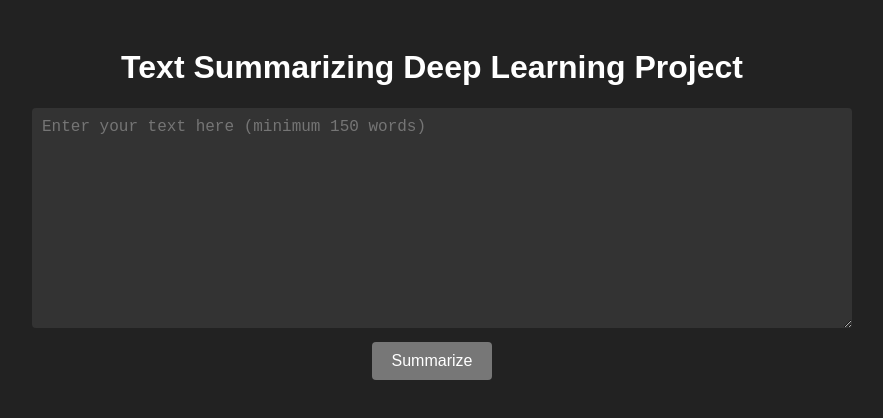
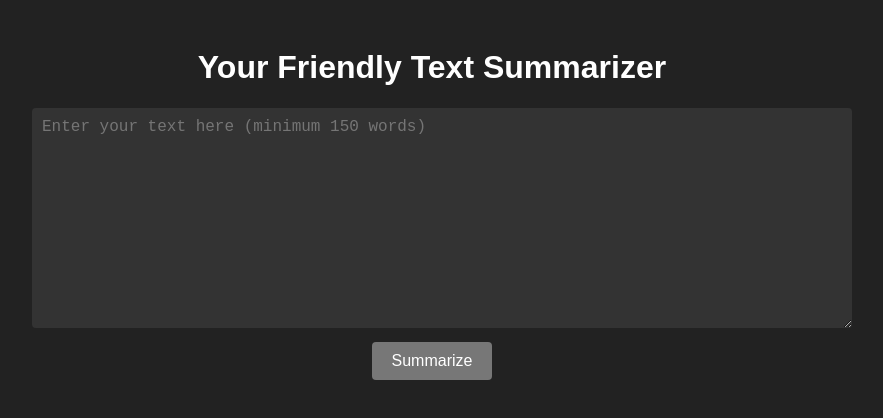
Before and after one commit to apoorvmaurya/PostmanTextSummarizer, a website: page public/index.html in a window 1280 px wide. Shown: the whole page, without its empty margins (208-1091 px from the left). Drawn offline with Linux system fonts and the light colour scheme.

Commit message:
Update index.html

```diff
--- a/public/index.html
+++ b/public/index.html
@@ -8,7 +8,7 @@
 </head>
 <body>
   <div class="container">
-    <h1>Text Summarizing Deep Learning Project</h1>
+    <h1>Your Friendly Text Summarizer</h1>
     <textarea id="inputText" placeholder="Enter your text here (minimum 150 words)"></textarea>
     <button id="summarizeButton" disabled>Summarize</button>
     <div id="summaryContainer" style="display: none;">
```
